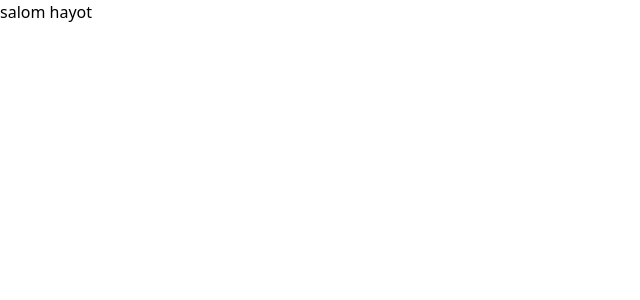
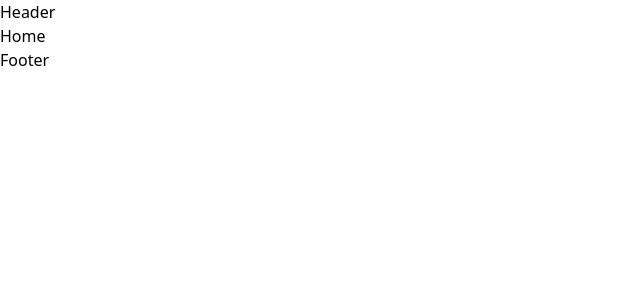
Before and after one commit to Javohir0080703/Finsweet, a React (Vite) app: page / in a window 1280 px wide. Shown: the top 300 px of the page, without its empty margins (0-640 px from the left). Built offline with nearby package versions, Linux system fonts and the light colour scheme.

Commit message:
I created Route

```diff
--- a/package.json
+++ b/package.json
@@ -11,7 +11,8 @@
   },
   "dependencies": {
     "react": "^18.2.0",
-    "react-dom": "^18.2.0"
+    "react-dom": "^18.2.0",
+    "react-router-dom": "^6.21.1"
   },
   "devDependencies": {
     "@types/react": "^18.2.15",
--- a/src/App.jsx
+++ b/src/App.jsx
@@ -1,8 +1,19 @@
 import React from 'react'
+import { Route, RouterProvider, createBrowserRouter, createRoutesFromElements,} from 'react-router-dom'
+import MainLayout from './layouts/MainLayout'
+import Home from './pages/Home'
 
 const App = () => {
+  const router = createBrowserRouter(
+    createRoutesFromElements(
+      <Route  element={<MainLayout/>}>
+        <Route path="/" element={<Home/>} />
+      </Route>
+    )
+   )
+
   return (
-    <div>salom hayot </div>
+    <RouterProvider router={router} />
   )
 }
 
--- /dev/null
+++ b/src/components/Footer.jsx
@@ -0,0 +1,9 @@
+import React from 'react'
+
+const Footer = () => {
+  return (
+    <div>Footer</div>
+  )
+}
+
+export default Footer
--- /dev/null
+++ b/src/components/Header.jsx
@@ -0,0 +1,9 @@
+import React from 'react'
+
+const Header = () => {
+  return (
+    <div>Header</div>
+  )
+}
+
+export default Header
--- /dev/null
+++ b/src/layouts/MainLayout.jsx
@@ -0,0 +1,20 @@
+import React from 'react'
+import { Outlet } from 'react-router-dom'
+import Header from '../components/Header'
+import Footer from '../components/Footer'
+
+const MainLayout = () => {
+
+
+  return (
+    <>
+      <Header/>
+      <main>
+        <Outlet />
+      </main>
+      <Footer/>
+    </>
+  )
+}
+
+export default MainLayout
--- /dev/null
+++ b/src/pages/Home.jsx
@@ -0,0 +1,9 @@
+import React from 'react'
+
+const Home = () => {
+  return (
+    <div>Home</div>
+  )
+}
+
+export default Home
```
Also changed, not shown: 1 other file (tests, documents, lock files or other folders).
